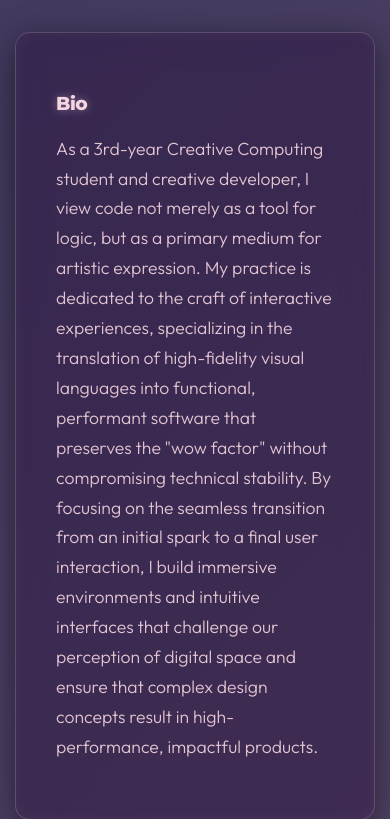
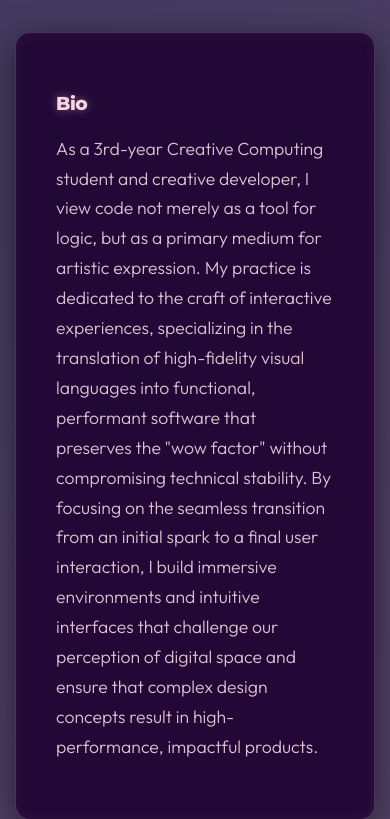
Before and after one commit to ezekielbrioso/Portfolio, a plain HTML site: page index.html in a window 390 px wide. Shown: the part 1258-2077 px from the top of the page. Drawn offline with Linux system fonts and the light colour scheme.

Commit message:
Fix: Update index.html for better mobile compatibility

```diff
--- a/index.html
+++ b/index.html
@@ -343,6 +343,11 @@
 
         /* --- MOBILE LAYOUTS (max-width: 768px) --- */
         @media (max-width: 768px) {
+
+            .glass {
+            backdrop-filter: none; /* Turn off blur for mobile */
+            background: rgba(33, 6, 53, 0.95); /* Using a more solid color instead */
+            }
             /* Hide desktop navigation and contact button */
             nav { display: none; }
             .contact-btn { display: none; }
```
